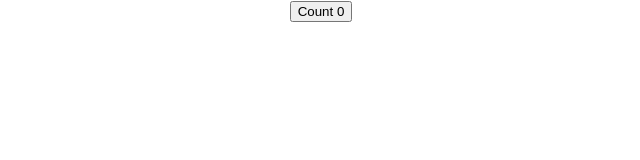
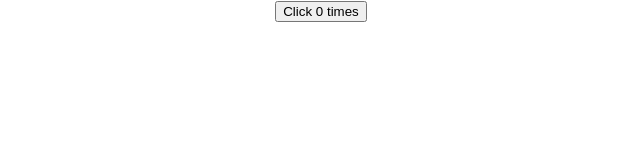
Before and after one commit to vapinedo/React-HooksCodevolution, a React (Create React App) app: page / in a window 1280 px wide. Shown: the top 160 px of the page, without its empty margins (319-959 px from the left). Built offline with nearby package versions, Linux system fonts and the light colour scheme.

Commit message:
[ADD] useEffect after render

```diff
--- a/src/App.js
+++ b/src/App.js
@@ -1,18 +1,10 @@
 import './App.css';
-// import UseStateArray from './components/01-useState/UseStateArray';
-// import UseStateObject from './components/01-useState/UseStateObject';
-// import UseStatePrevState from './components/01-useState/UseStatePrevState';
-// import StateClassComponent from './components/01-useState/StateClassComponent';
-import UseStatePrimitiveValue from './components/01-useState/UseStatePrimitiveValue';
+import UseEffect from './components/02-useEffect/UseEffect';
 
 function App() {
   return (
     <div className="App">
-      {/* <UseStateArray /> */}
-      {/* <UseStateObject /> */}
-      {/* <UseStatePrevState /> */}
-      {/* <StateClassComponent /> */}
-      <UseStatePrimitiveValue />
+      <UseEffect />
     </div>
   );
 }
--- /dev/null
+++ b/src/components/02-useEffect/UseEffect.js
@@ -0,0 +1,19 @@
+import React, { useState, useEffect } from "react";
+
+const UseEffect = () => {
+  const [count, setCount] = useState(0);
+
+  useEffect(() => {
+    document.title = `You clicked ${count} times`
+  })
+
+  return (
+    <div>
+      <button onClick={() => setCount((prevCount) => prevCount + 1)}>
+        Click {count} times
+      </button>
+    </div>
+  );
+};
+
+export default UseEffect;
```
Also changed, not shown: src/components/02-useEffect/EffectWithClassComponent.js (added, +31 -0 lines).
